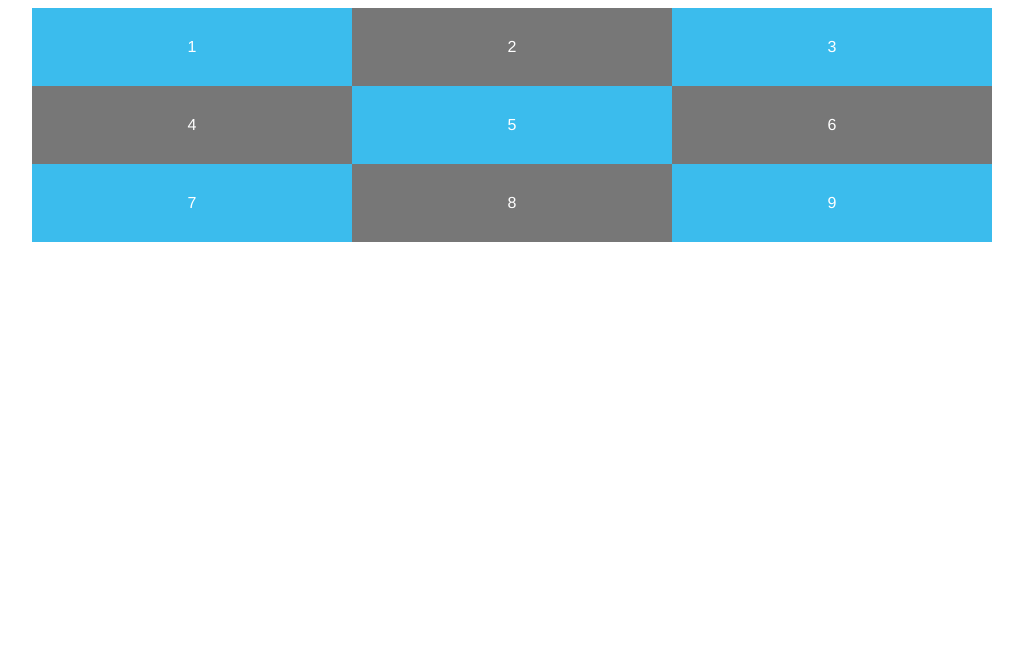
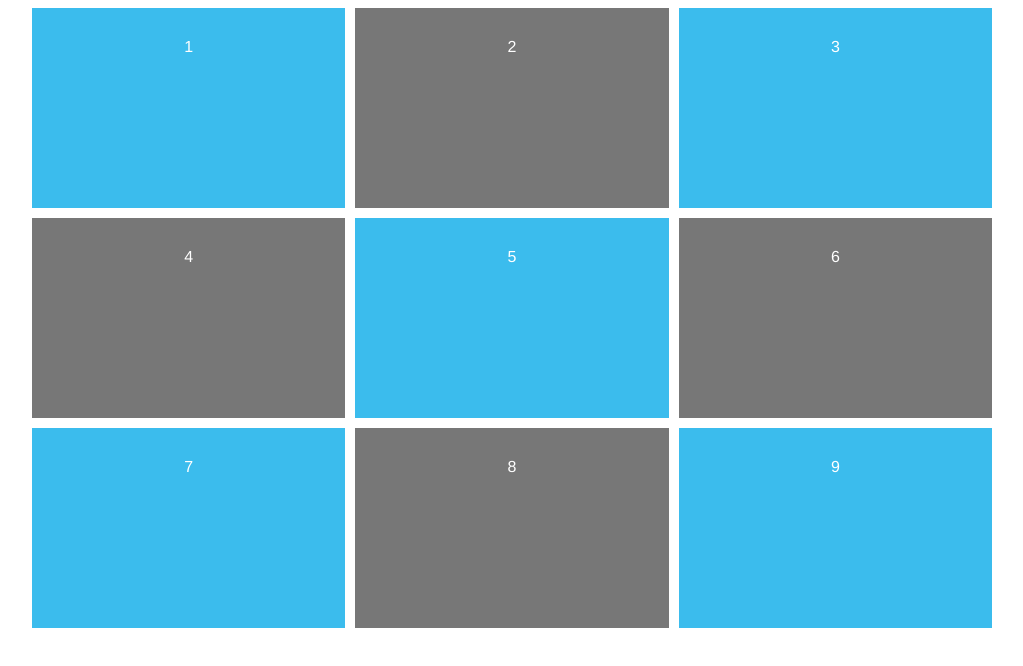
Before and after one commit to crchs/cssGrid, a plain HTML site: page index.html in a window 1280 px wide. Shown: the whole page, without its empty margins (128-1151 px from the left). Drawn offline with Linux system fonts and the light colour scheme.

Commit message:
rows and gaps

```diff
--- a/css/syntax.css
+++ b/css/syntax.css
@@ -6,9 +6,12 @@ body {
 
 #content {
     display: grid;
-    /*grid-template-columns: 30% 20% 50%;*/
-    /*grid-template-columns: 1fr 1fr 1fr;*/
     grid-template-columns: repeat(3, 1fr);
+    grid-template-rows: repeat(4, minmax(200px, auto));
+    /*grid-column-gap: 10px;
+    grid-row-gap: 10px;*/
+    grid-gap: 10px;
+    /*grid-auto-rows: minmax(200px, auto);  */
     max-width: 960px;
     margin: 0 auto;
 }
```
